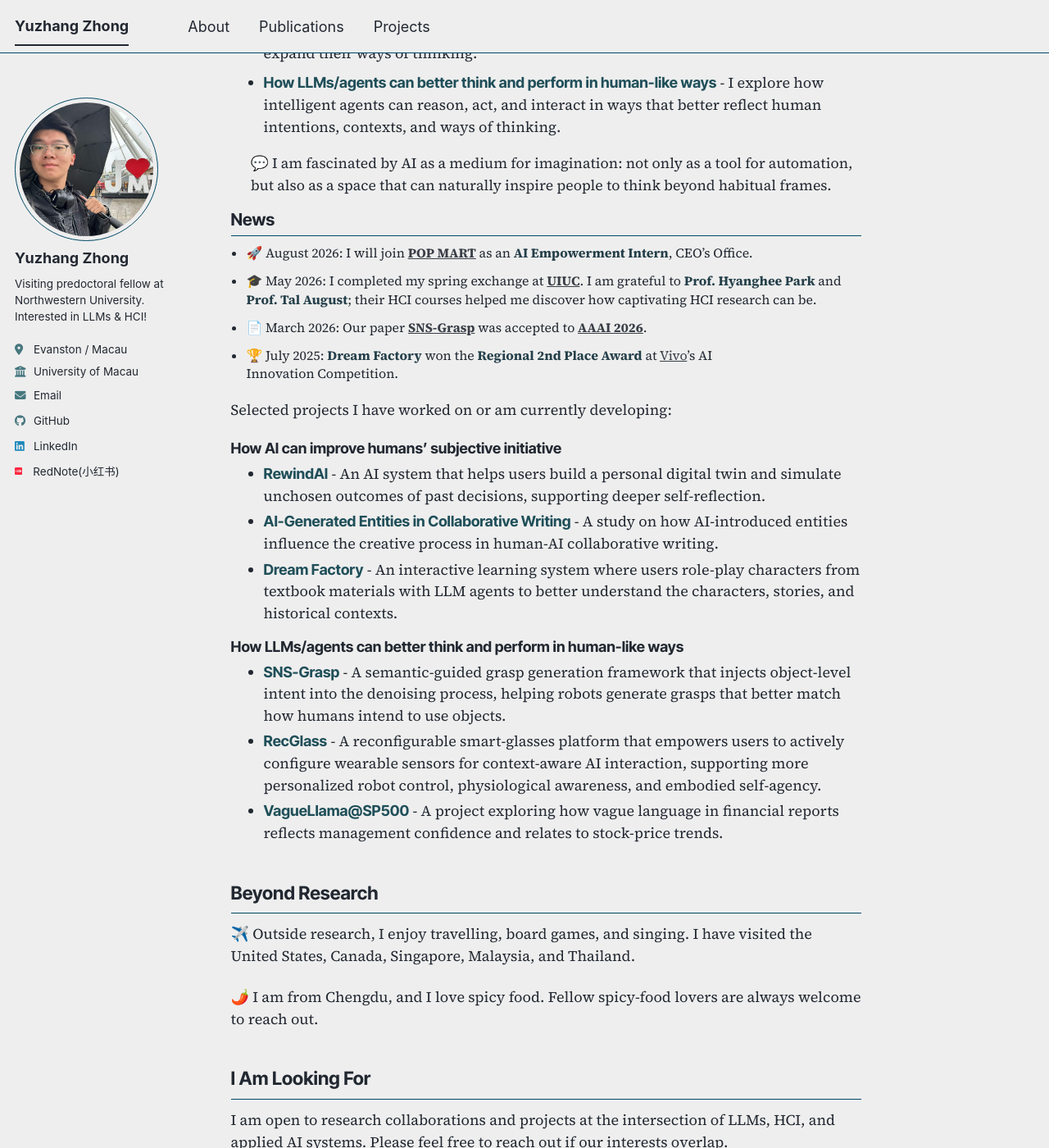
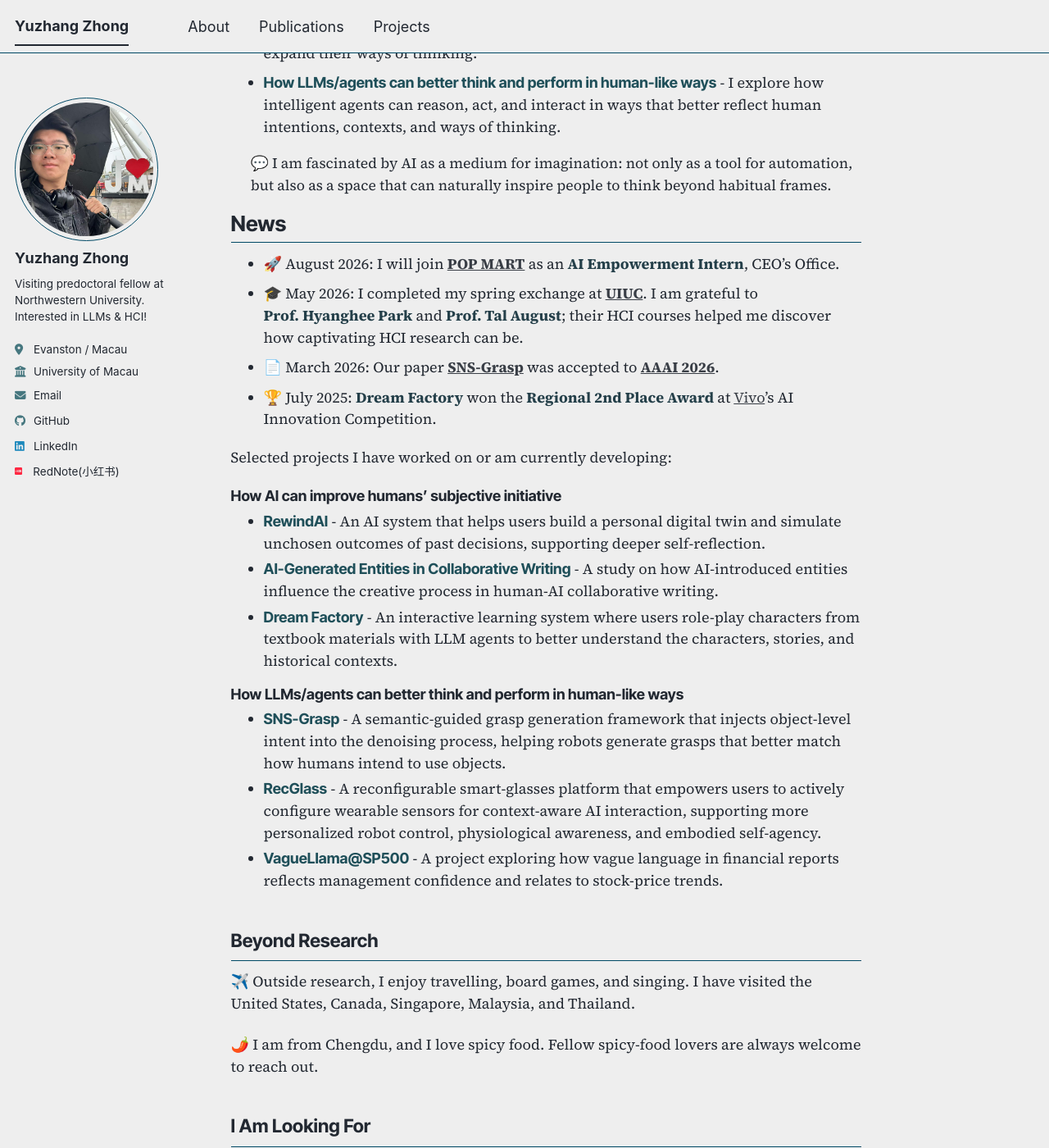
Before and after one commit to yuzhang-zhong/yuzhang-zhong.github.io, a Jekyll site: the page built from _pages/about.md, in a window 1280 px wide and 1400 px high, scrolled down 439 px. Shown: the whole window at 82% size. Built offline with Jekyll 4.4.1, drawn with Linux system fonts in a browser that asks for light colours; a style sheet for code colours, icons or effects is not loaded.

Commit message:
Move news back into main content

```diff
--- a/_includes/head/custom.html
+++ b/_includes/head/custom.html
@@ -148,36 +148,23 @@
     line-height: 1.5;
   }
 
-  .home-two-column {
-    position: relative;
-    display: block;
-    margin-top: 0.8rem;
-  }
-
   .home-news-column {
-    position: absolute;
-    top: 0.85rem;
-    left: calc(100% + 1.4rem);
-    width: 17.5rem;
-    padding: 0.85rem 0 0.1rem 1rem;
-    border-left: 1px solid rgba(44, 68, 76, 0.16);
+    margin: 1rem 0 1.05rem;
   }
 
   .page__content .home-news-column h2 {
-    margin-top: 0;
-    padding-bottom: 0.3rem;
-    font-size: 1.15rem;
+    margin-top: 0.75rem;
+    padding-bottom: 0.35rem;
+    font-size: 1.45rem;
   }
 
   .page__content .home-news-column ul {
-    margin-top: 0.55rem;
-    padding-left: 1.05rem;
+    margin-top: 0.65rem;
   }
 
   .page__content .home-news-column li {
-    margin-bottom: 0.65rem;
-    font-size: 0.88rem;
-    line-height: 1.42;
+    margin-bottom: 0.55rem;
+    line-height: 1.48;
   }
 
   .project-directions {
@@ -314,15 +301,6 @@
     font-weight: 700;
   }
 
-  @media screen and (max-width: 1320px) {
-    .home-news-column {
-      position: static;
-      width: auto;
-      padding: 0;
-      border-left: 0;
-    }
-  }
-
   @media screen and (max-width: 900px) {
     .home-info-grid {
       grid-template-columns: 1fr;
--- a/_pages/about.md
+++ b/_pages/about.md
@@ -14,9 +14,6 @@ redirect_from:
 <p class="welcome-lead">I am a visiting predoctoral fellow at <a href="https://www.northwestern.edu/">Northwestern University</a>, where I am advised by <strong>Prof.&nbsp;Stephen&nbsp;Xia</strong>. I study Computer Science at the <a href="https://www.um.edu.mo/">University of Macau</a> (Honours College), expect to graduate in 2027, and spent Spring 2026 as an exchange student at the <a href="https://illinois.edu/">University of Illinois Urbana-Champaign</a>.</p>
 </section>
 
-<section class="home-two-column" markdown="1">
-<div class="home-main-column" markdown="1">
-
 My research interests lie in LLMs, HCI, and human-centered AI. Specifically, I
 focus on the bidirectional relationship between humans and AI:
 
@@ -25,8 +22,7 @@ focus on the bidirectional relationship between humans and AI:
 
 <p class="imagination-note">💬 I am fascinated by AI as a medium for imagination: not only as a tool for automation, but also as a space that can naturally inspire people to think beyond habitual frames.</p>
 
-</div>
-<aside class="home-news-column" markdown="1">
+<section class="home-news-column" markdown="1">
 
 ## News
 
@@ -35,7 +31,6 @@ focus on the bidirectional relationship between humans and AI:
 - 📄 March 2026: Our paper <strong class="nowrap"><a href="{{ base_path }}/publication/2026-sns-grasp">SNS-Grasp</a></strong> was accepted to <strong class="nowrap"><a href="https://aaai.org/conference/aaai/aaai-26/">AAAI 2026</a></strong>.
 - 🏆 July 2025: <strong class="nowrap">Dream Factory</strong> won the <strong>Regional 2nd Place Award</strong> at <a href="https://www.vivo.com/">Vivo</a>'s AI Innovation Competition.
 
-</aside>
 </section>
 
 Selected projects I have worked on or am currently developing:
```
